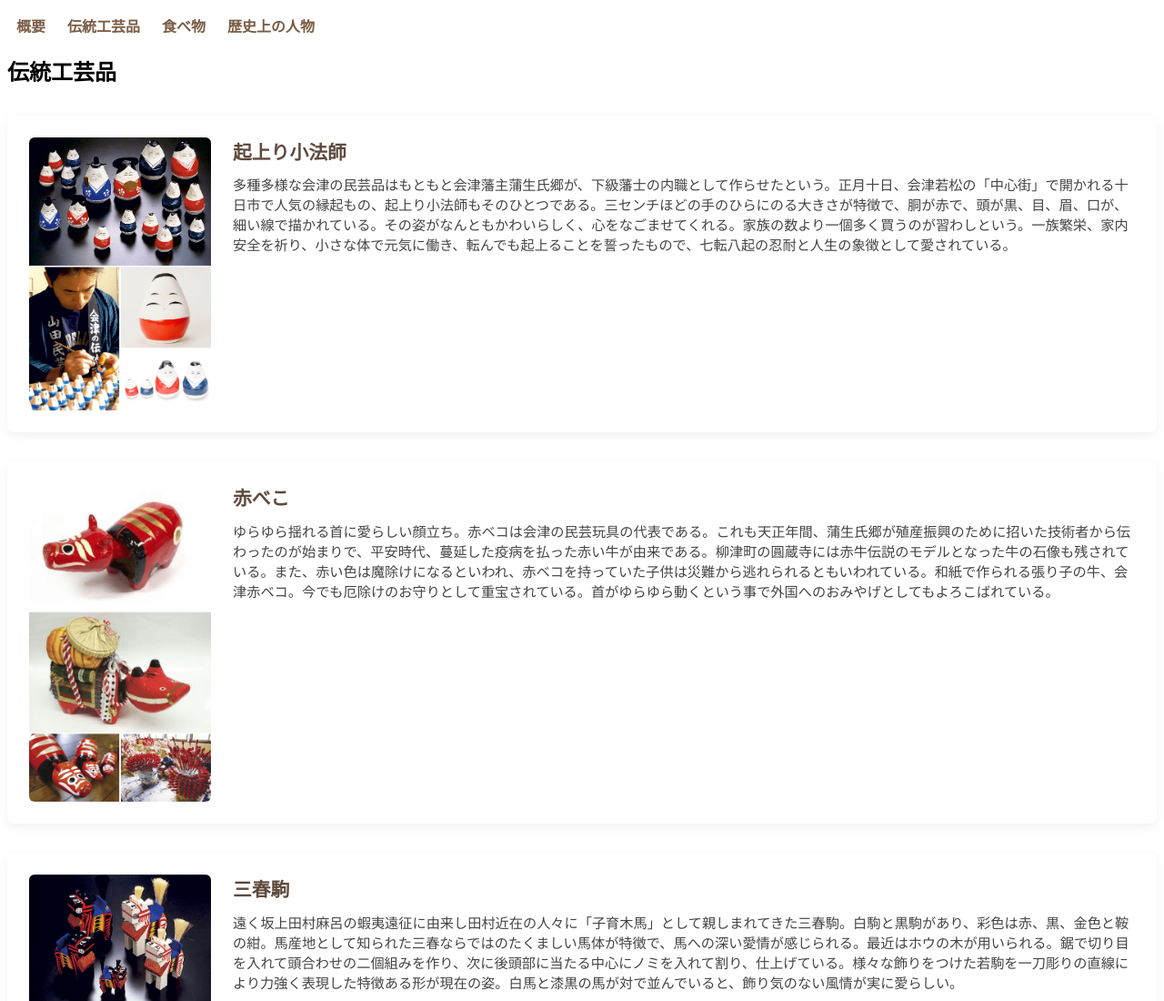
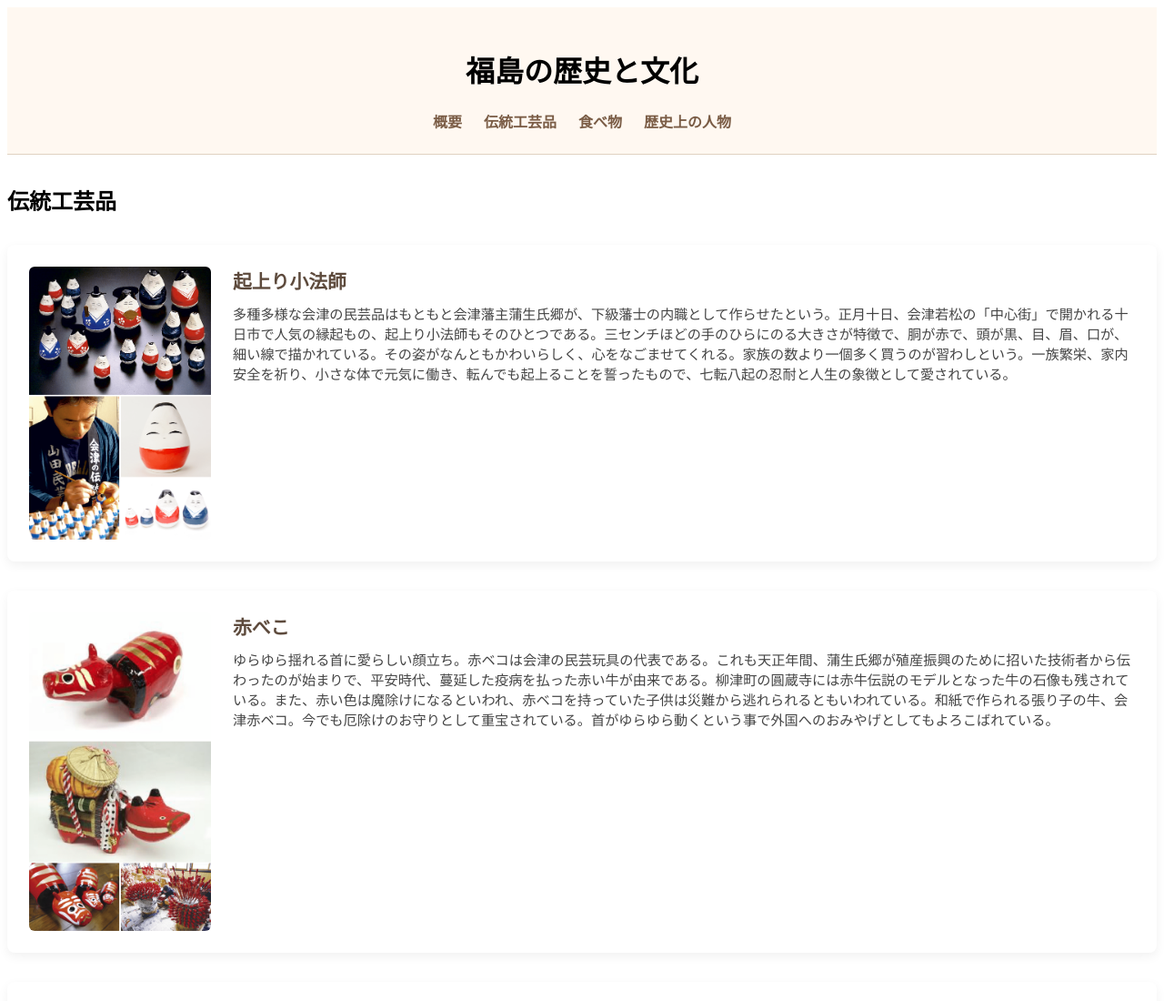
Before and after one commit to Takano1004/takano, a plain HTML site: page Webページ最終課題/tradition.html in a window 1280 px wide. Shown: the top 1100 px of the page at 91% size. Drawn offline with Linux system fonts and the light colour scheme.

Commit message:
Update tradition.html

```diff
--- a/Webページ最終課題/tradition.html
+++ b/Webページ最終課題/tradition.html
@@ -1,10 +1,9 @@
 <!DOCTYPE html>
 <html lang="ja">
-<head>
+<header>
   <meta charset="UTF-8">
-  <title>福島の歴史と文化</title>
+  <h1>福島の歴史と文化</h1>
   <link rel="stylesheet" href="style.css">
-</head>
   <nav>
     <ul>
       <li><a href="about.html">概要</a></li>
@@ -13,6 +12,7 @@
       <li><a href="history.html">歴史上の人物</a></li>
     </ul>
   </nav>
+</header>
 
 <div class="container">
   <section id="tradition">
```
